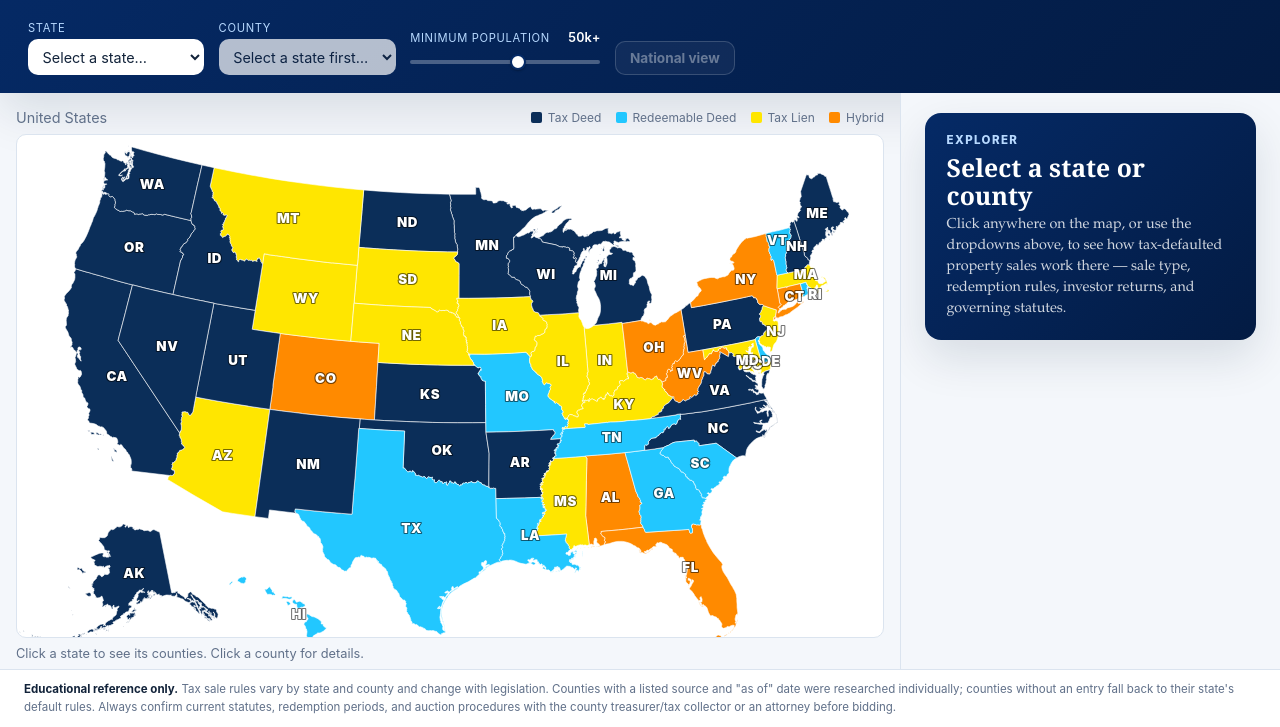
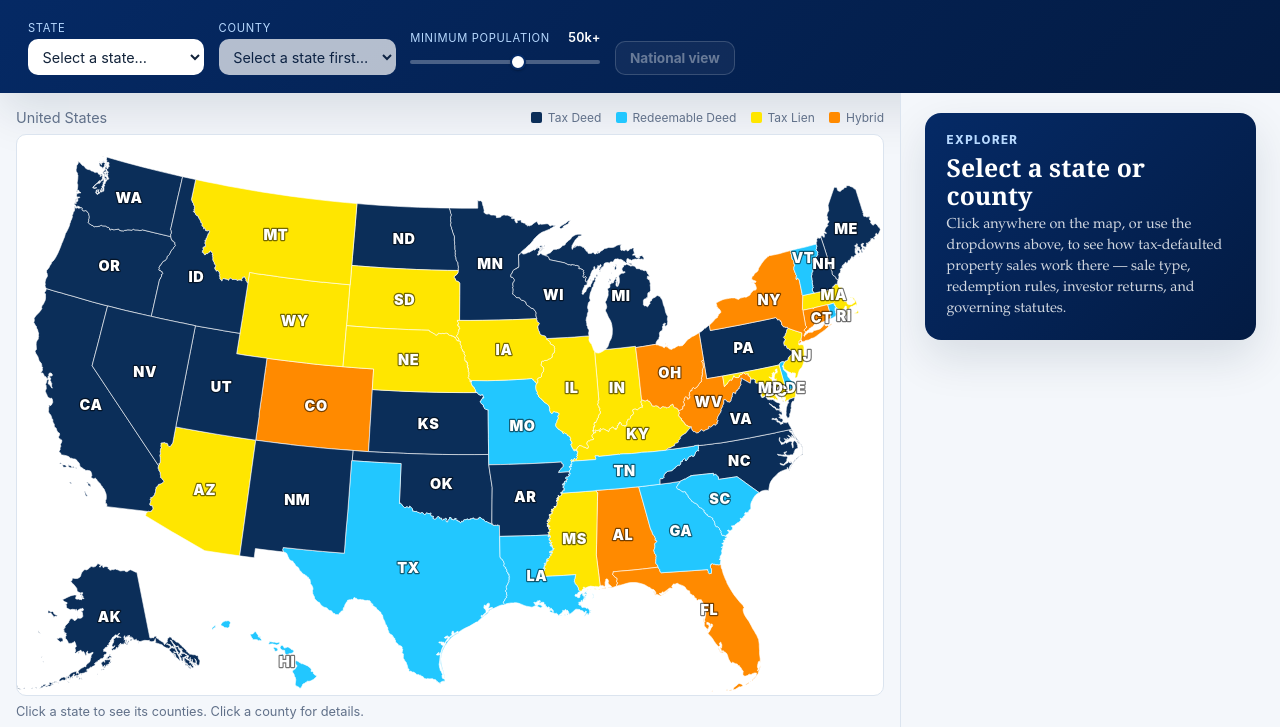
Before and after one commit to fayehall-ai/tax-deed-map, a plain HTML site: page index.html in a window 1280 px wide. Shown: the part 73-800 px from the top of the page. Drawn offline with nearby package versions, Linux system fonts and the light colour scheme.

Commit message:
Remove the educational-reference footer disclaimer.
Drops the fixed footer strip and its styles so the map and detail pane can use the full viewport height.

```diff
--- a/index.html
+++ b/index.html
@@ -72,10 +72,6 @@
   </aside>
 </main>
 
-<footer class="disclaimer">
-  <strong>Educational reference only.</strong> Tax sale rules vary by state and county and change with legislation. Counties with a listed source and "as of" date were researched individually; counties without an entry fall back to their state's default rules. Always confirm current statutes, redemption periods, and auction procedures with the county treasurer/tax collector or an attorney before bidding.
-</footer>
-
 <script src="https://cdn.jsdelivr.net/npm/d3@7/dist/d3.min.js"></script>
 <script src="https://cdn.jsdelivr.net/npm/topojson-client@3/dist/topojson-client.min.js"></script>
 <script src="data/fips.js"></script>
```
